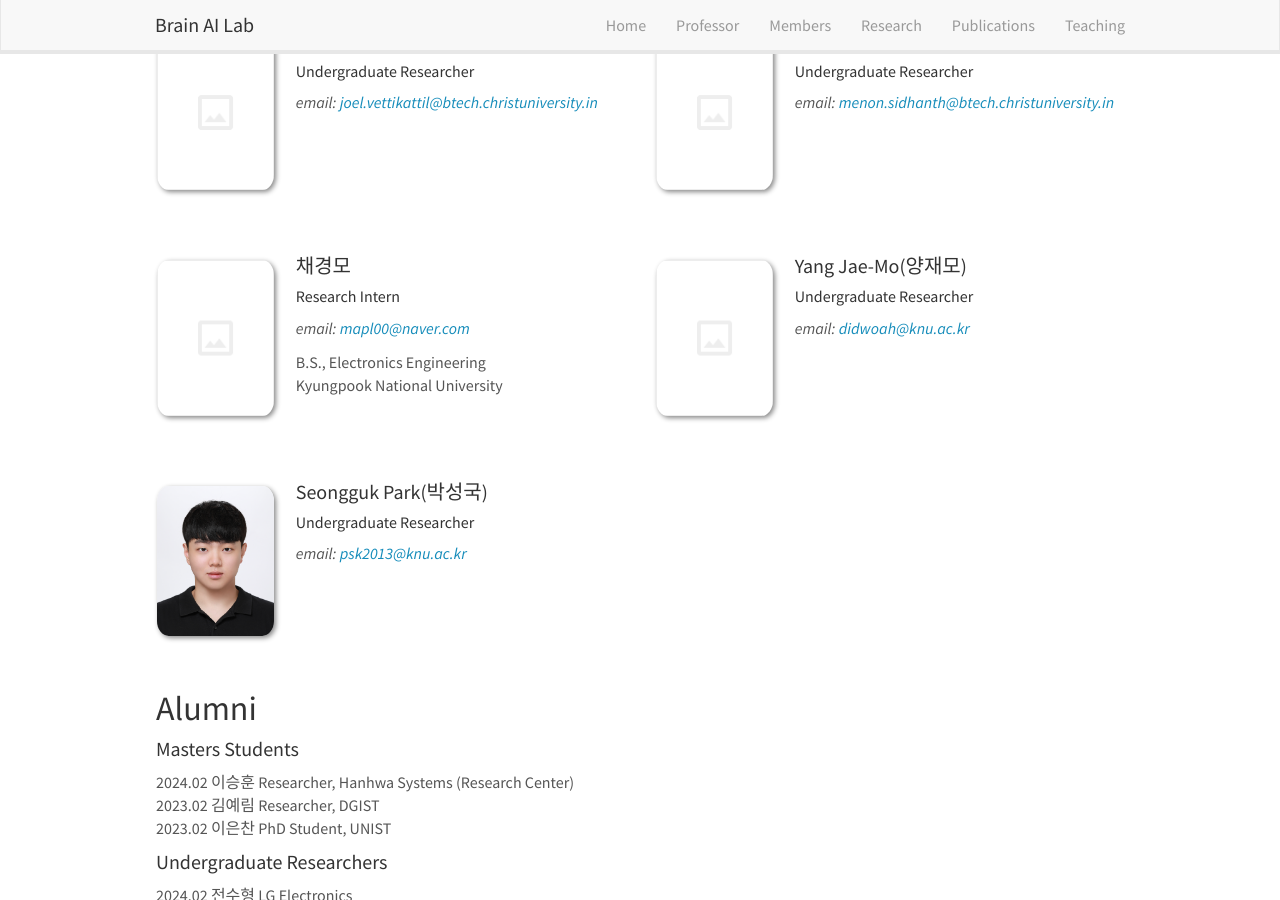
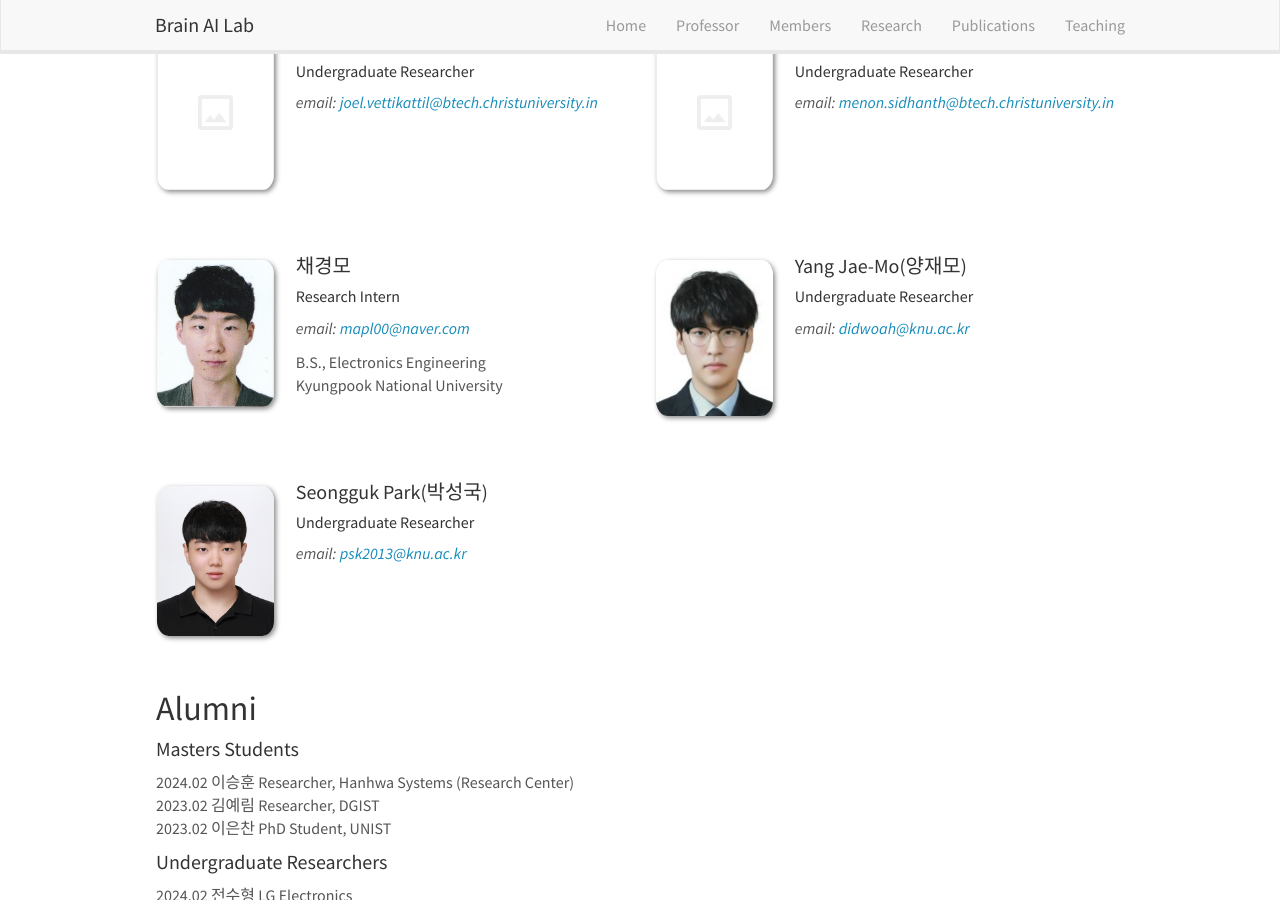
Before and after one commit to KNU-BrainAI/knu-brainai.github.io, a Jekyll site: the page built from _pages/members.md, in a window 1280 px wide and 900 px high, scrolled down 1066 px. Built offline with Jekyll 4.4.1, drawn with Linux system fonts in a browser that asks for light colours; nearby versions of some CDN libraries.

Commit message:
Update team_members.yml

```diff
--- a/_data/team_members.yml
+++ b/_data/team_members.yml
@@ -73,7 +73,7 @@
   education1:
 
 - name: 채경모
-  photo: blank.png
+  photo: kmchae.jpg
   info: Research Intern
   email: mapl00@naver.com
   number_educ: 2
@@ -82,7 +82,7 @@
 
 
 - name: Yang Jae-Mo(양재모)
-  photo: blank.png
+  photo: jmyang.jpg
   info: Undergraduate Researcher
   email: didwoah@knu.ac.kr
   number_educ: 1
```
